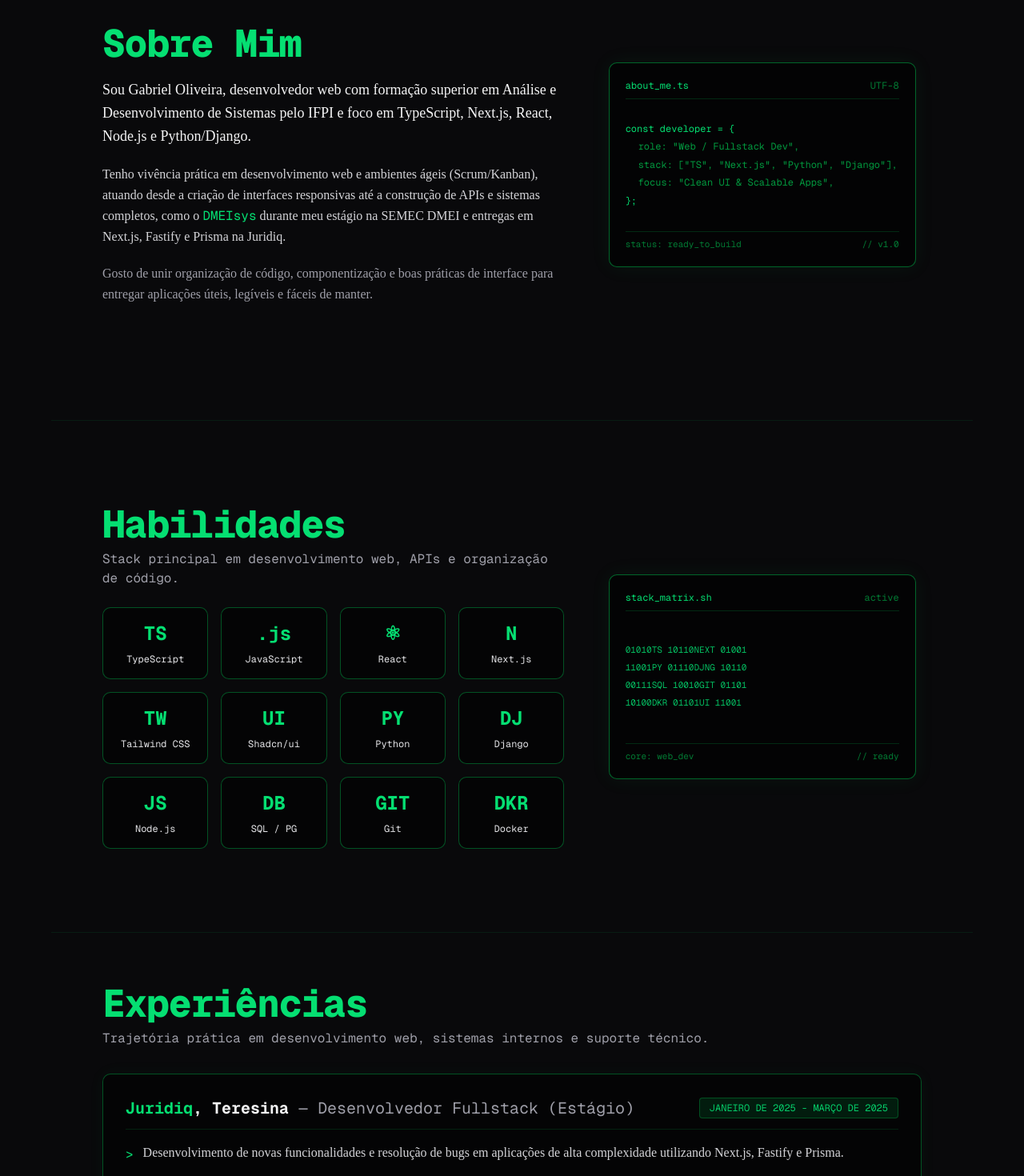
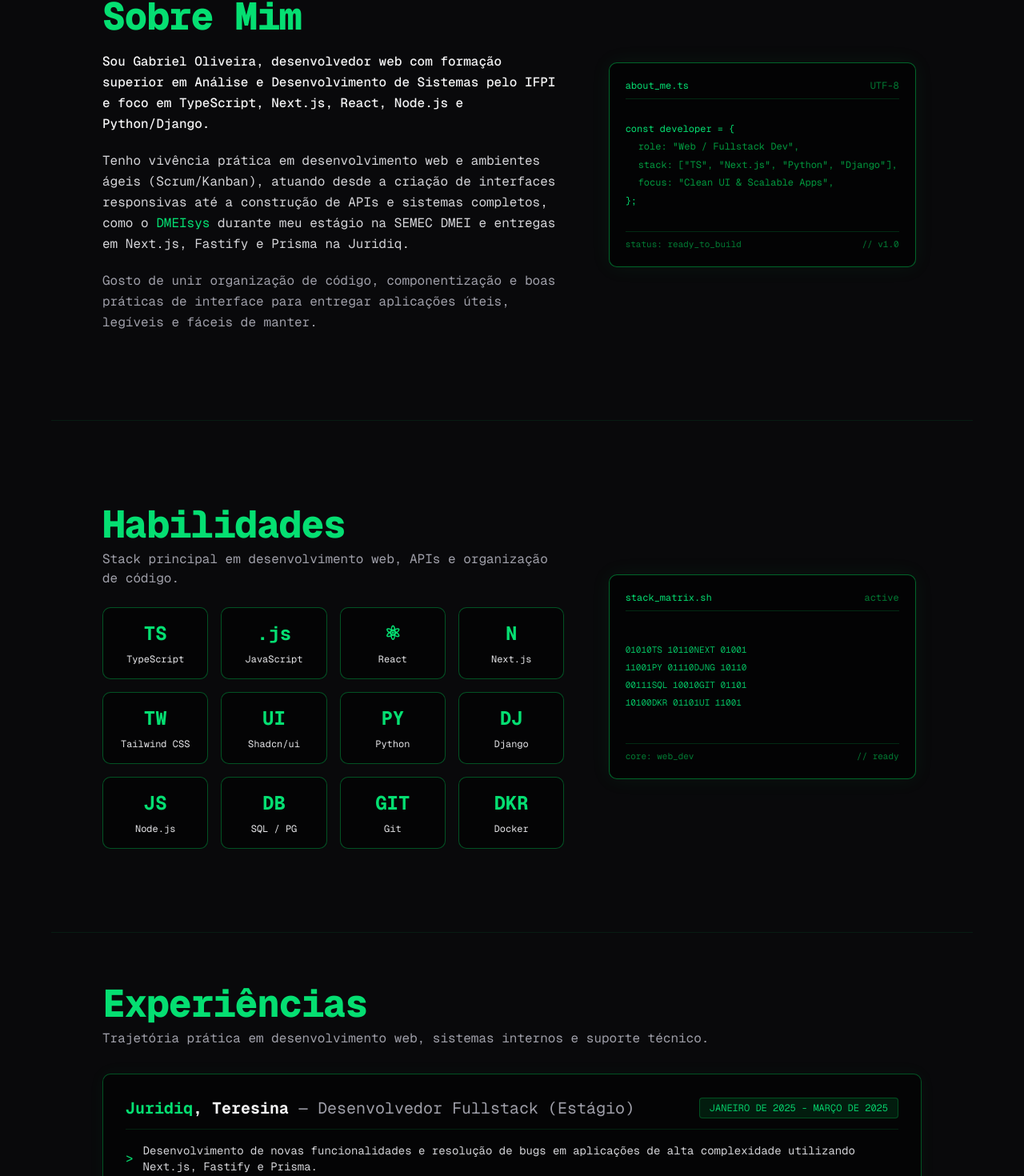
Before and after one commit to gabriel-codart/site-portfolio, a Next.js app: page / in a window 1280 px wide. Shown: the part 868-2338 px from the top of the page at 80% size. Built offline with nearby package versions, Linux system fonts and the light colour scheme.

Commit message:
Adicionado: + Footer Alterado: + Fontes de Texto e Detalhes Visuais

```diff
--- a/src/app/page.tsx
+++ b/src/app/page.tsx
@@ -1,6 +1,7 @@
 import { AboutMeSection } from "@/components/AboutMeSection";
 import { ContactSection } from "@/components/ContactSection";
 import { ExperiencesSection } from "@/components/ExperiencesSection";
+import { Footer } from "@/components/Footer";
 import { Header } from "@/components/Header";
 import { HomeSection } from "@/components/HomeSection";
 import { ProjectsSection } from "@/components/ProjectsSection";
@@ -17,6 +18,7 @@ export default function Home() {
       <ExperiencesSection/>
       <ProjectsSection/>
       <ContactSection/>
+      <Footer/>
     </main>
   );
 }
--- a/src/components/AboutMeSection.tsx
+++ b/src/components/AboutMeSection.tsx
@@ -11,15 +11,15 @@ export function AboutMeSection() {
             Sobre Mim
           </h2>
 
-          <p className="text-zinc-100 text-base md:text-lg leading-relaxed font-medium">
+          <p className="text-zinc-100 text-base md:text-base leading-relaxed font-medium font-mono">
             Sou Gabriel Oliveira, desenvolvedor web com formação superior em Análise e Desenvolvimento de Sistemas pelo IFPI e foco em TypeScript, Next.js, React, Node.js e Python/Django.
           </p>
 
-          <p className="text-zinc-300 text-sm md:text-base leading-relaxed">
+          <p className="text-zinc-300 text-base md:text-base leading-relaxed font-mono">
             Tenho vivência prática em desenvolvimento web e ambientes ágeis (Scrum/Kanban), atuando desde a criação de interfaces responsivas até a construção de APIs e sistemas completos, como o <span className="text-green-400 font-mono">DMEIsys</span> durante meu estágio na SEMEC DMEI e entregas em Next.js, Fastify e Prisma na Juridiq.
           </p>
 
-          <p className="text-zinc-400 text-sm md:text-base leading-relaxed">
+          <p className="text-zinc-400 text-base md:text-base leading-relaxed font-mono">
             Gosto de unir organização de código, componentização e boas práticas de interface para entregar aplicações úteis, legíveis e fáceis de manter.
           </p>
         </div>
--- a/src/components/ExperiencesSection.tsx
+++ b/src/components/ExperiencesSection.tsx
@@ -71,11 +71,13 @@ export function ExperiencesSection() {
 
               <ul className="space-y-2.5 text-sm md:text-base text-zinc-300 leading-relaxed">
                 {exp.highlights.map((item, index) => (
-                  <li key={index} className="flex items-start gap-3">
-                    <span className="text-green-400 font-mono mt-0.5 select-none">
+                  <li key={index} className="flex items-center gap-3">
+                    <span className="text-green-400 font-mono select-none">
                       &gt;
                     </span>
-                    <span>{item}</span>
+                    <span className="text-sm font-mono">
+                      {item}
+                    </span>
                   </li>
                 ))}
               </ul>
--- /dev/null
+++ b/src/components/Footer.tsx
@@ -0,0 +1,45 @@
+"use client";
+
+import { useSyncExternalStore } from "react";
+
+const emptySubscribe = () => () => {};
+
+export function Footer() {
+  const currentYear = useSyncExternalStore(
+    emptySubscribe,
+    () => new Date().getFullYear().toString(), // Valor no Cliente
+    () => "" // Valor inicial no Servidor (evita mismatch)
+  );
+
+  return (
+    <footer className="border-t border-green-500/15 bg-black/50 px-8 md:px-16 py-8">
+      <div className="max-w-6xl mx-auto flex flex-col sm:flex-row items-center justify-between gap-4 font-mono text-xs text-zinc-400">
+        <div className="flex flex-col sm:flex-row items-center gap-2 sm:gap-3 text-center sm:text-left">
+          <span className="text-green-400 font-bold">/GABRIEL-CODART</span>
+          <span className="hidden sm:inline text-zinc-600">•</span>
+          <span>© {currentYear} Gabriel Oliveira. Todos os direitos reservados.</span>
+        </div>
+
+        <div className="flex items-center gap-5">
+          <a
+            href="https://github.com/gabriel-codart"
+            target="_blank"
+            rel="noopener noreferrer"
+            className="hover:text-green-400 transition-colors"
+          >
+            GitHub
+          </a>
+          <a
+            href="https://linkedin.com/in/gabriel-codart/"
+            target="_blank"
+            rel="noopener noreferrer"
+            className="hover:text-green-400 transition-colors"
+          >
+            LinkedIn
+          </a>
+          <span className="text-zinc-500">Teresina, PI</span>
+        </div>
+      </div>
+    </footer>
+  );
+}
--- a/src/components/HomeSection.tsx
+++ b/src/components/HomeSection.tsx
@@ -11,7 +11,7 @@ export function HomeSection() {
             Next.js • TypeScript • ShadcnUI_
           </p>
 
-          <p className="text-gray-300 text-base md:text-lg leading-relaxed">
+          <p className="text-gray-300 text-base md:text-lg leading-relaxed font-mono">
             Desenvolvedor web full stack focado em soluções escaláveis. Sistemas web, APIs REST, designs responsivos e UI/UX.
           </p>
 
--- a/src/components/ProjectsSection.tsx
+++ b/src/components/ProjectsSection.tsx
@@ -54,7 +54,7 @@ export function ProjectsSection() {
                     {project.title}
                   </h3>
 
-                  <p className="text-sm text-zinc-300 leading-relaxed">
+                  <p className="text-sm text-zinc-300 leading-relaxed font-mono">
                     {project.description}
                   </p>
 
```
